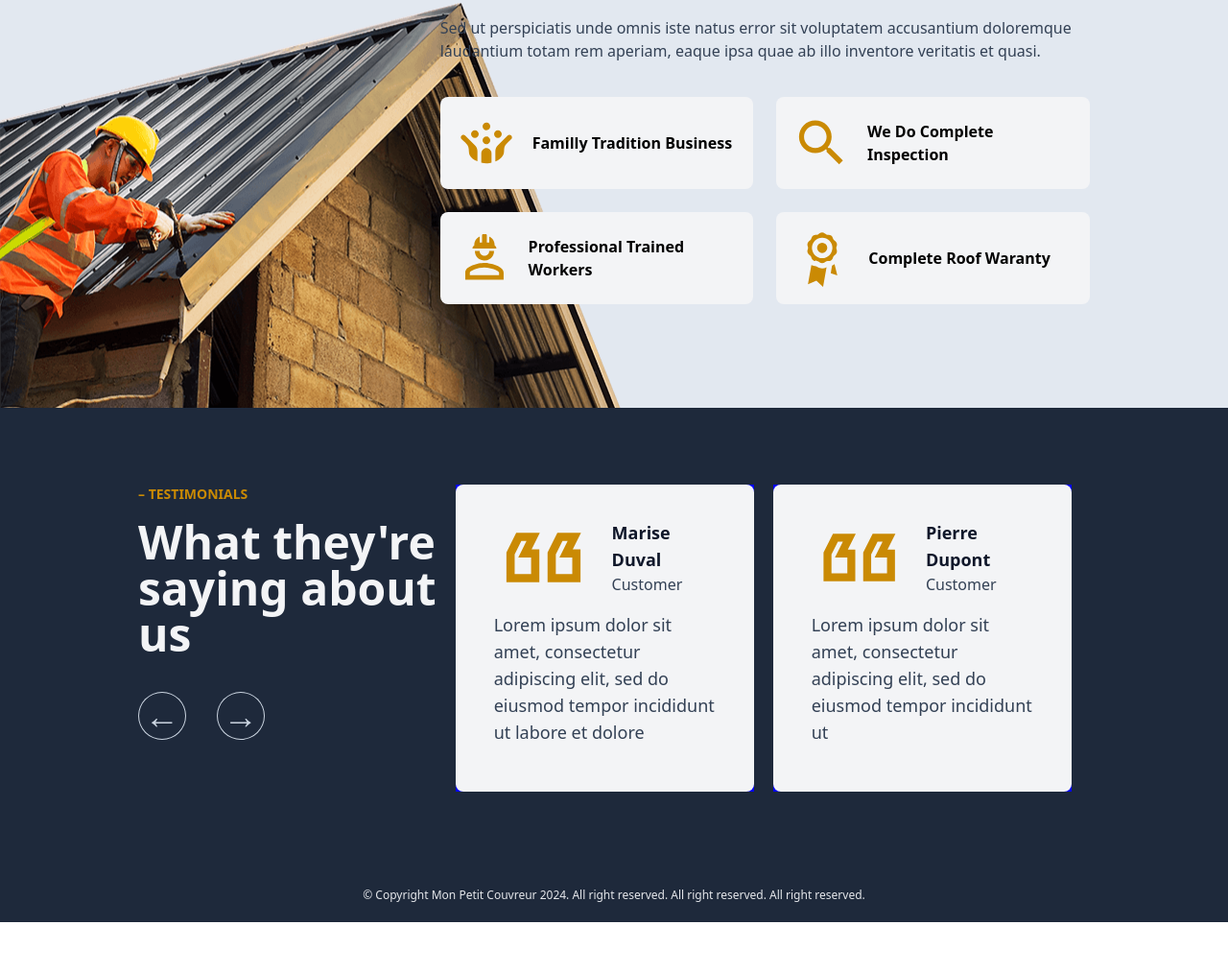
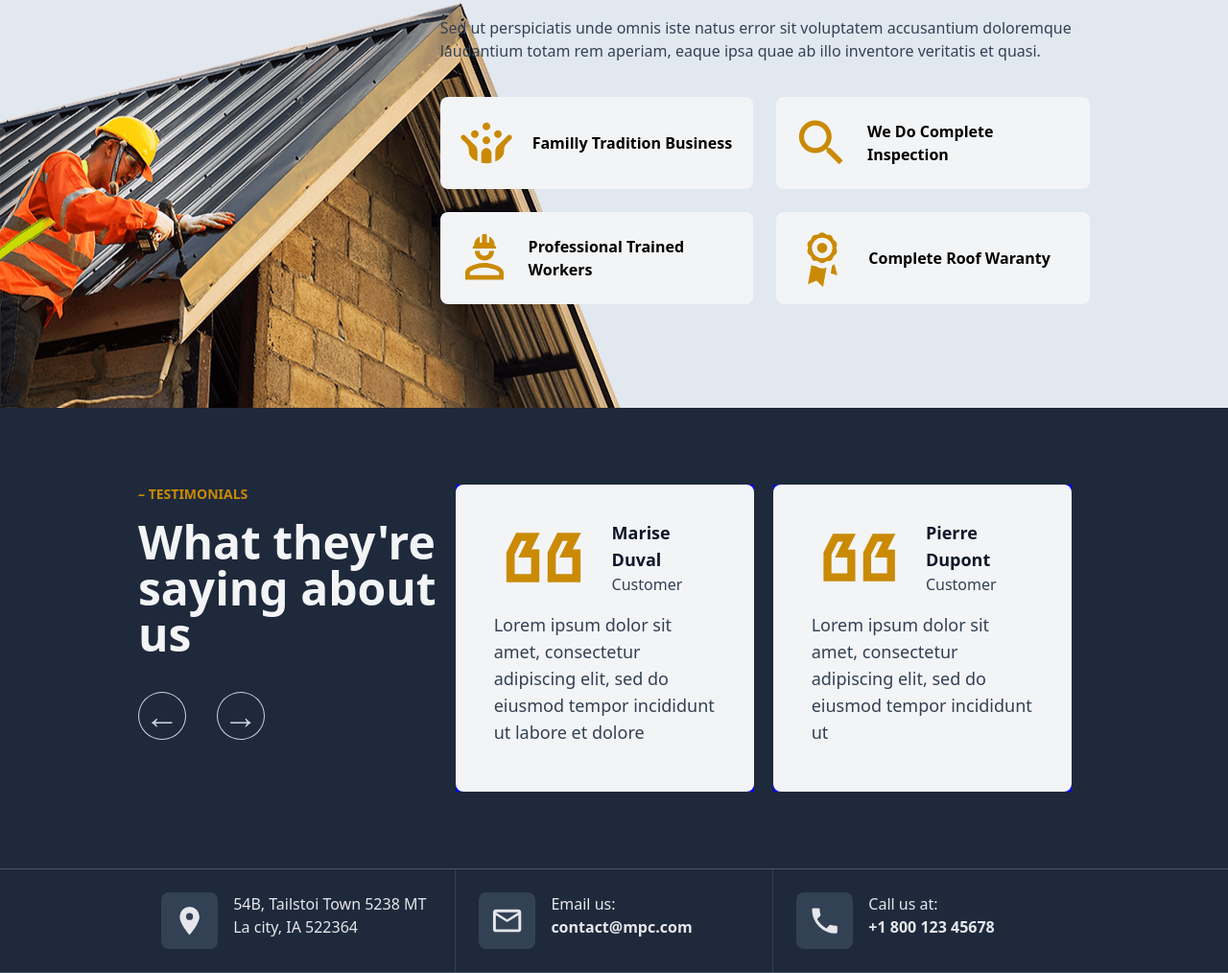
Before and after one commit to juliengrimault/monpetitcouvreur.github.io, a Gatsby site: page / in a window 1280 px wide. Shown: the part 1607-2621 px from the top of the page at 96% size. Before the commit the page ends 2568 px from the top, so only its background shows below. Built offline with nearby package versions, Linux system fonts and the light colour scheme; Gatsby itself is replaced by a stand-in of ours.

Commit message:
implement contact us section

```diff
--- a/package.json
+++ b/package.json
@@ -33,7 +33,8 @@
     "react": "^18.2.0",
     "react-dom": "^18.2.0",
     "react-slick": "^0.30.2",
-    "slick-carousel": "^1.8.1"
+    "slick-carousel": "^1.8.1",
+    "tailwind-merge": "^2.3.0"
   },
   "devDependencies": {
     "@types/node": "^18.11.18",
--- a/src/components/footer.tsx
+++ b/src/components/footer.tsx
@@ -1,13 +1,66 @@
-import React from 'react'
+import React, { PropsWithChildren } from 'react'
+import { mdiMapMarker, mdiEmailOutline, mdiPhone } from '@mdi/js';
+import Icon from '@mdi/react';
+import { CenteredSection } from './section-layout';
 
 const Footer = () => {
   return (
-    <footer className='bg-slate-800 text-gray-200 p4'>
-      <div className='container mx-auto p-5 flex flex-col items-center'>
-        <p className='text-xs text-center'>© Copyright Mon Petit Couvreur 2024. All right reserved. All right reserved. All right reserved.</p>
-      </div>
+    <footer className='bg-slate-800 text-gray-200'>
+      <div className='h-[1px] bg-slate-600'></div>
+      <ContactUs/>
+      <div className='h-[1px] bg-slate-600'></div>
     </footer>
   )
 }
 
+const ContactUs = () => {
+  return (
+    <CenteredSection className='py-0'>
+      <div className='flex justify-center'>
+        <div className='flex flex-col lg:container lg:flex-row lg:divide-x lg:divide-slate-700'>
+          <FooterTile icon={mdiMapMarker}>
+            <div>
+              54B, Tailstoi Town 5238 MT
+              <br />
+              La city, IA 522364
+            </div>
+          </FooterTile>
+
+          <FooterTile icon={mdiEmailOutline}>
+            <div>
+              Email us:
+              <br />
+              <a className='font-bold' href='mailto:contact@mpc.com'>contact@mpc.com</a>
+            </div>
+          </FooterTile>
+
+          <FooterTile icon={mdiPhone}>
+            <div>
+              Call us at:
+              <br />
+              <a className='font-bold' href='tel:80012345678'>+1 800 123 45678</a>
+            </div>
+          </FooterTile>
+        </div>
+      </div>
+      </CenteredSection>
+  )
+}
+
+interface FooterTileProps {
+ icon: string
+}
+
+
+const FooterTile = (props: PropsWithChildren<FooterTileProps>) => {
+  return(
+    <div className='flex flex-row gap-4 p-6 items-start lg:basis-full'>
+      <div className='bg-slate-700 p-3 rounded-lg'>
+        <Icon path={props.icon} size='2.2rem'/>
+      </div>
+      { props.children }
+    </div>
+  )
+}
+
 export default Footer
--- a/src/components/section-layout.tsx
+++ b/src/components/section-layout.tsx
@@ -1,4 +1,5 @@
 import React, { PropsWithChildren } from "react"
+import { twMerge } from "tailwind-merge";
 
 interface SectionProps extends SectionHeaderProps {
   details?: string
@@ -18,9 +19,16 @@ const SectionLayout = (props: PropsWithChildren<SectionProps>) => {
   )
 }
 
-export const CenteredSection = (props: PropsWithChildren) => {
+interface CenteredSectionProps {
+  className?: string
+}
+export const CenteredSection = (props: PropsWithChildren<CenteredSectionProps>) => {
+  const classes = twMerge(`
+    container mx-auto max-w-6xl py-20 px-5 sm:px-10 md:px-16 lg:px-20
+    ${props.className ?? ""}
+  `);
   return (
-    <div className="container mx-auto max-w-6xl py-20 px-5 sm:px-10 md:px-16 lg:px-20">
+    <div className={classes}>
       {props.children}
     </div>
   )
```
Also changed, not shown: 1 other file.
